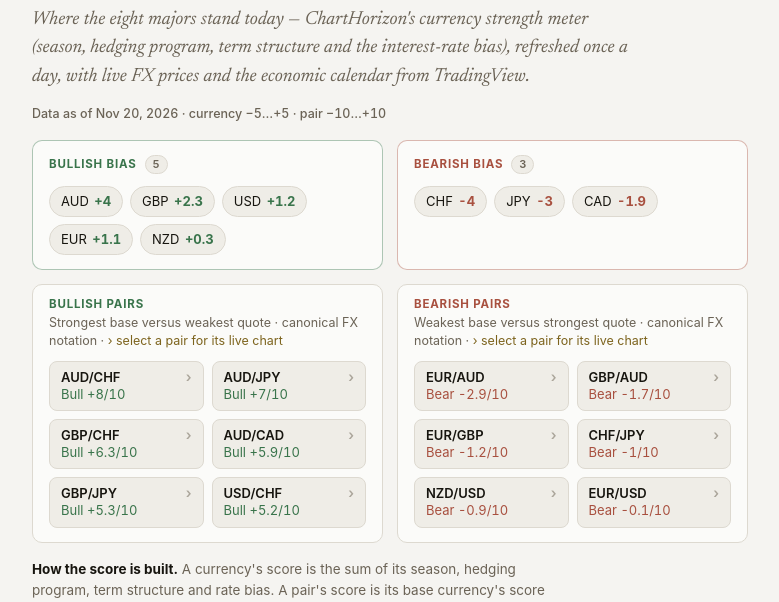
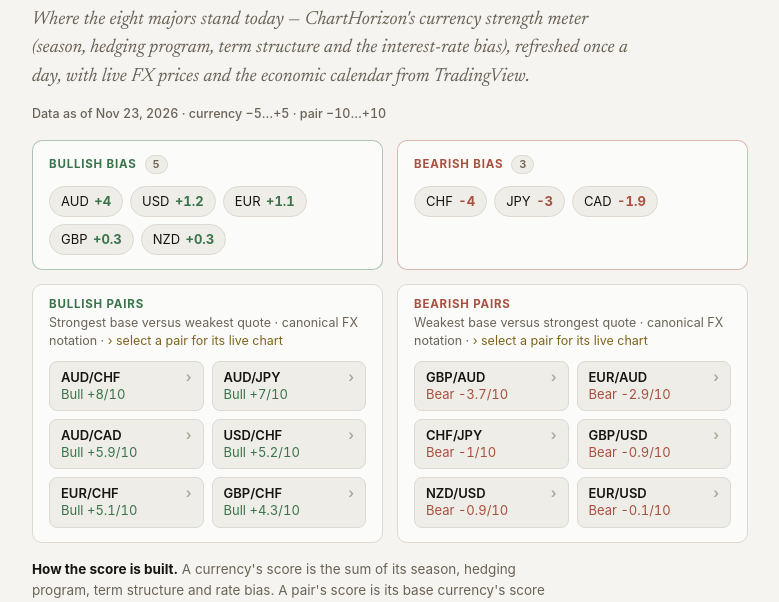
Before and after one commit to ChartHorizon/website, a Jekyll site: the page built from fx.html, in a window 1280 px wide. Shown: the part 260-862 px from the top of the page, without its empty margins (250-1029 px from the left). Built offline with Jekyll 4.4.1, drawn with Linux system fonts in a browser that asks for light colours.

Commit message:
data: FX strength snapshot Nov 23, 2026

```diff
--- a/_data/fx.json
+++ b/_data/fx.json
@@ -1,6 +1,6 @@
 {
-  "as_of": "Nov 20, 2026",
-  "generated": "2026-11-21",
+  "as_of": "Nov 23, 2026",
+  "generated": "2026-11-25",
   "max_score": 5,
   "pair_max": 10,
   "pair_threshold": 6,
@@ -12,11 +12,6 @@
       "label": "+4"
     },
     {
-      "cur": "GBP",
-      "score": 2.3,
-      "label": "+2.3"
-    },
-    {
       "cur": "USD",
       "score": 1.2,
       "label": "+1.2"
@@ -25,6 +20,11 @@
       "cur": "EUR",
       "score": 1.1,
       "label": "+1.1"
+    },
+    {
+      "cur": "GBP",
+      "score": 0.3,
+      "label": "+0.3"
     },
     {
       "cur": "NZD",
@@ -62,46 +62,46 @@
       "label": "Bull +7/10"
     },
     {
-      "pair": "GBP/CHF",
-      "spread": 6.3,
-      "label": "Bull +6.3/10"
-    },
-    {
       "pair": "AUD/CAD",
       "spread": 5.9,
       "label": "Bull +5.9/10"
     },
     {
-      "pair": "GBP/JPY",
-      "spread": 5.3,
-      "label": "Bull +5.3/10"
-    },
-    {
       "pair": "USD/CHF",
       "spread": 5.2,
       "label": "Bull +5.2/10"
+    },
+    {
+      "pair": "EUR/CHF",
+      "spread": 5.1,
+      "label": "Bull +5.1/10"
+    },
+    {
+      "pair": "GBP/CHF",
+      "spread": 4.3,
+      "label": "Bull +4.3/10"
     }
   ],
   "bearish_pairs": [
+    {
+      "pair": "GBP/AUD",
+      "spread": 3.7,
+      "label": "Bear -3.7/10"
+    },
     {
       "pair": "EUR/AUD",
       "spread": 2.9,
       "label": "Bear -2.9/10"
     },
     {
-      "pair": "GBP/AUD",
-      "spread": 1.7,
-      "label": "Bear -1.7/10"
-    },
-    {
-      "pair": "EUR/GBP",
-      "spread": 1.2,
-      "label": "Bear -1.2/10"
-    },
-    {
       "pair": "CHF/JPY",
       "spread": 1,
       "label": "Bear -1/10"
+    },
+    {
+      "pair": "GBP/USD",
+      "spread": 0.9,
+      "label": "Bear -0.9/10"
     },
     {
       "pair": "NZD/USD",
```
